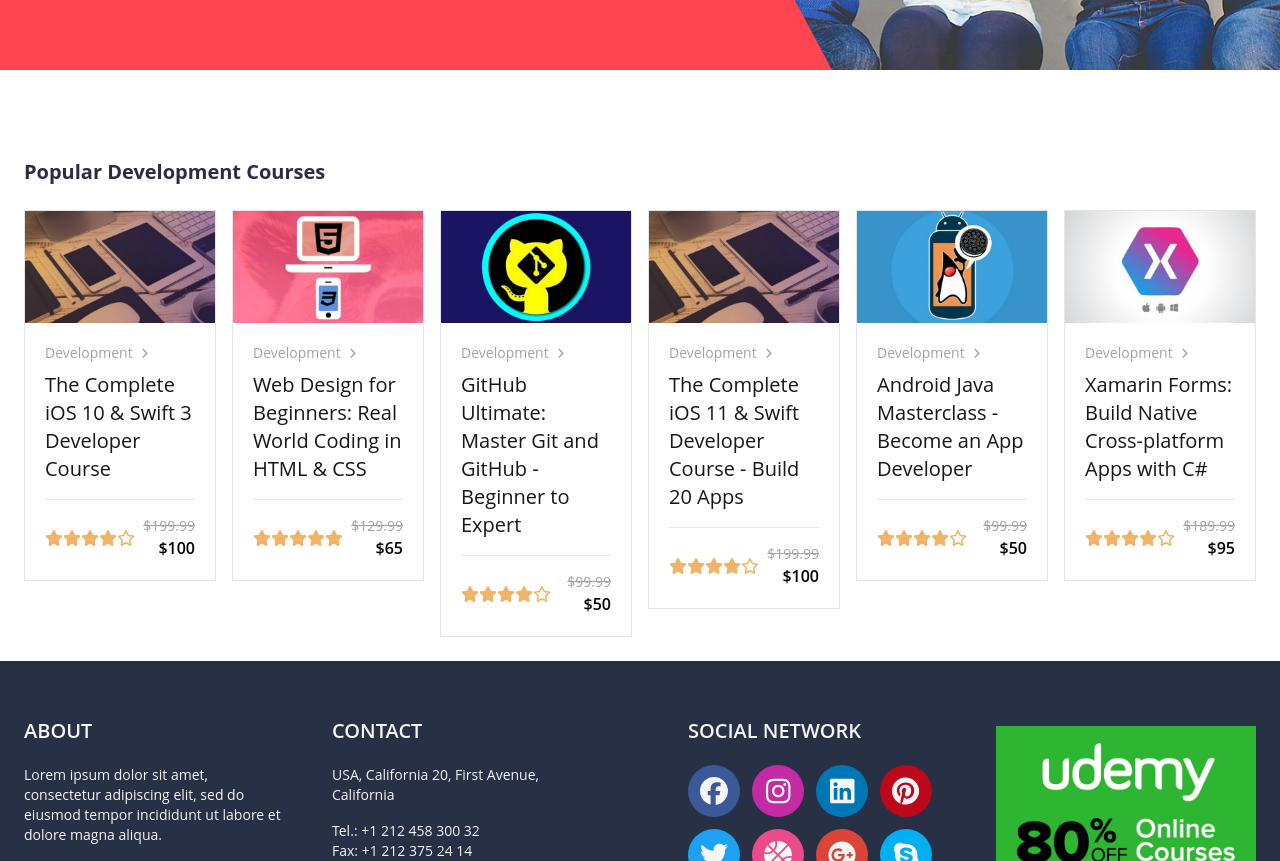
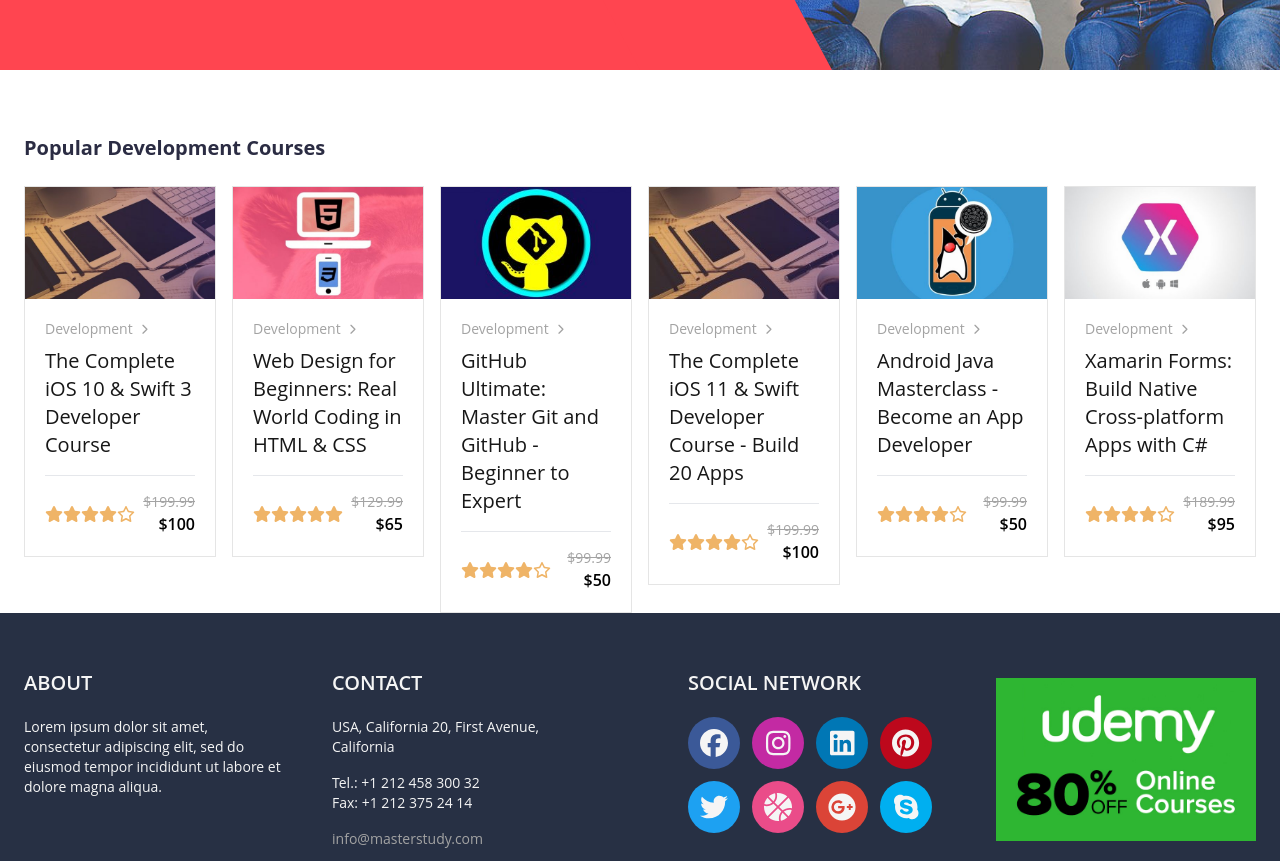
Before and after one commit to giorgioverzicco/proj-html-vuejs, a Vue app: page / in a window 1280 px wide. Shown: the part 560-1421 px from the top of the page. Built offline with nearby package versions, Linux system fonts and the light colour scheme.

Commit message:
removed containers padding-block

```diff
--- a/src/App.vue
+++ b/src/App.vue
@@ -18,10 +18,10 @@
 
 <style>
 .container-lg {
-  @apply mx-auto max-w-[1640px] p-6;
+  @apply mx-auto max-w-[1640px] px-6;
 }
 
 .container-md {
-  @apply mx-auto max-w-[1366px] p-6;
+  @apply mx-auto max-w-[1366px] px-6;
 }
 </style>
```
